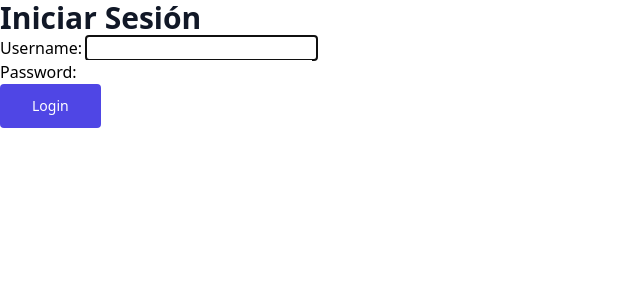
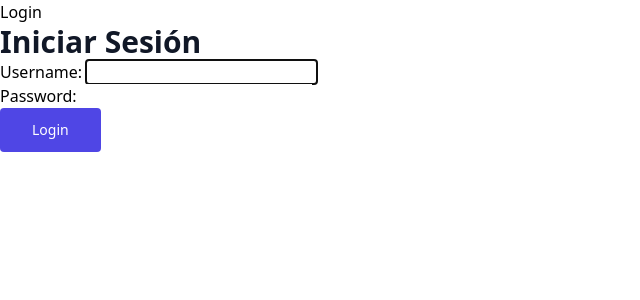
Before and after one commit to papaponmx/coffe_shop, a Django app: page /usuarios/login/ in a window 1280 px wide. Shown: the top 300 px of the page, without its empty margins (0-640 px from the left). Run offline with Django 5.2, Linux system fonts and the light colour scheme; some libraries are stand-ins or nearby versions.

Commit message:
Refactor base.html to add user authentication check and login link

```diff
--- a/templates/base.html
+++ b/templates/base.html
@@ -1,13 +1,22 @@
 <!DOCTYPE html>
 <html lang="en">
-<head>
-    <meta charset="UTF-8">
-    <meta name="viewport" content="width=device-width, initial-scale=1.0">
+  <head>
+    <meta charset="UTF-8" />
+    <meta name="viewport" content="width=device-width, initial-scale=1.0" />
     <title>Coffee Shop</title>
     <script src="https://cdn.tailwindcss.com"></script>
+  </head>
+  <body>
+    <p>
+      {% if user.is_authenticated %}
+        Hola, {{ user.username }}
+      {% else %}
+        <a href="{% url 'login' %}">Login</a>
+      {% endif %}
+    </p>
 
-</head>
-<body>
-    {% block content %}{% endblock content %}
-</body>
+    {% block content %}
+
+    {% endblock %}
+  </body>
 </html>
```
